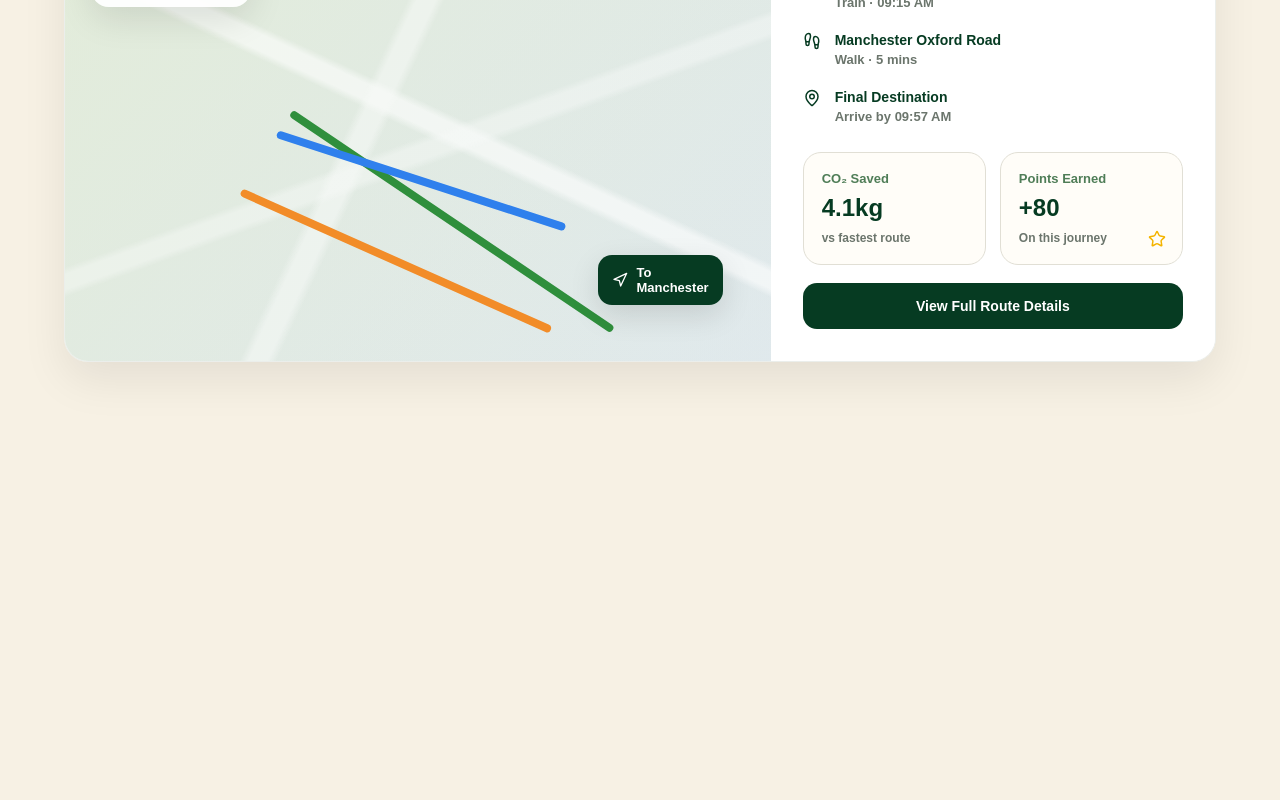
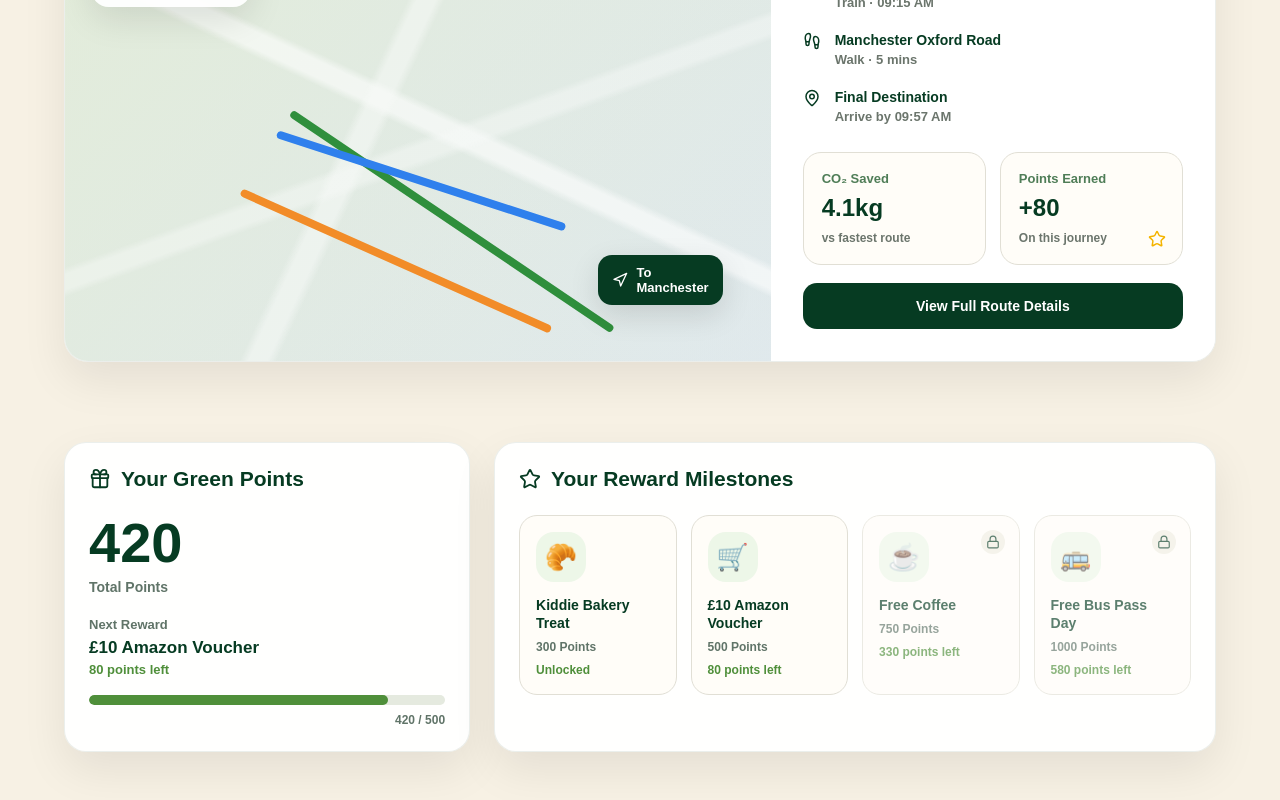
Before and after one commit to poffodile/greenroute, a React (Vite) app: page / in a window 1280 px wide. Shown: the part 1434-2234 px from the top of the page. Before the commit the page ends 1876 px from the top, so only its background shows below. Built offline with nearby package versions, Linux system fonts and the light colour scheme.

Commit message:
Added  Rewards component with styling and data; integrate into App component

```diff
--- a/src/App.jsx
+++ b/src/App.jsx
@@ -5,6 +5,7 @@ import "./App.css";
 import RouteComparison from "./components/RouteComparison/RouteComparison";
 import RoutePreview from "./components/RoutePreview/RoutePreview";
 import { RouteOffIcon } from "lucide-react";
+import Rewards from "./components/Rewards/Rewards";
 
 function App() {
   return (
@@ -14,6 +15,7 @@ function App() {
       <JourneyPlanner />
       <RouteComparison />
       <RoutePreview />
+      <Rewards />
     </div>
   );
 }
--- a/src/components/Rewards/Rewards.css
+++ b/src/components/Rewards/Rewards.css
@@ -0,0 +1,210 @@
+.rewards-section {
+    width: 100%;
+    background: #f7f1e4;
+    padding: 0 64px 80px;
+  }
+
+  .rewards-grid {
+    max-width: 1400px;
+    margin: 0 auto;
+
+    display: grid;
+    grid-template-columns: 0.9fr 1.6fr;
+    gap: 24px;
+  }
+
+  .points-card,
+  .milestones-card {
+    background: rgba(255, 255, 255, 0.96);
+    border-radius: 22px;
+    padding: 24px;
+    border: 1px solid rgba(6, 59, 34, 0.08);
+    box-shadow: 0 18px 45px rgba(0, 0, 0, 0.08);
+  }
+
+  .points-header,
+  .milestones-header {
+    display: flex;
+    align-items: center;
+    gap: 10px;
+    color: #063b22;
+    margin-bottom: 24px;
+  }
+
+  .points-header h2,
+  .milestones-header h2 {
+    margin: 0;
+    font-size: 21px;
+    font-weight: 900;
+  }
+
+  .points-content {
+    margin-bottom: 22px;
+  }
+
+  .points-content h3 {
+    margin: 0;
+    color: #063b22;
+    font-size: 56px;
+    line-height: 1;
+    font-weight: 900;
+  }
+
+  .points-content p {
+    margin: 8px 0 0;
+    color: #607468;
+    font-size: 14px;
+    font-weight: 700;
+  }
+
+  .next-reward {
+    margin-bottom: 18px;
+  }
+
+  .next-reward span {
+    display: block;
+    color: #607468;
+    font-size: 13px;
+    font-weight: 800;
+    margin-bottom: 6px;
+  }
+
+  .next-reward strong {
+    display: block;
+    color: #063b22;
+    font-size: 17px;
+    font-weight: 900;
+    margin-bottom: 4px;
+  }
+
+  .next-reward p {
+    margin: 0;
+    color: #4f8f3a;
+    font-size: 13px;
+    font-weight: 900;
+  }
+
+  .progress-bar {
+    width: 100%;
+    height: 10px;
+    background: #e5eadf;
+    border-radius: 999px;
+    overflow: hidden;
+    margin-bottom: 8px;
+  }
+
+  .progress-fill {
+    height: 100%;
+    background: #4f8f3a;
+    border-radius: 999px;
+  }
+
+  .points-card small {
+    display: block;
+    color: #607468;
+    font-size: 12px;
+    font-weight: 800;
+    text-align: right;
+  }
+
+  .reward-list {
+    display: grid;
+    grid-template-columns: repeat(4, 1fr);
+    gap: 14px;
+  }
+
+  .reward-card {
+    position: relative;
+    background: #fffdf8;
+    border: 1px solid #e1dfd5;
+    border-radius: 18px;
+    padding: 16px;
+    min-height: 165px;
+  }
+
+  .reward-card.locked {
+    opacity: 0.65;
+  }
+
+  .lock-icon {
+    position: absolute;
+    top: 14px;
+    right: 14px;
+
+    width: 24px;
+    height: 24px;
+    border-radius: 999px;
+
+    background: #f0ede2;
+    color: #063b22;
+
+    display: flex;
+    align-items: center;
+    justify-content: center;
+  }
+
+  .reward-emoji {
+    width: 50px;
+    height: 50px;
+    border-radius: 18px;
+    background: #edf7e8;
+
+    display: flex;
+    align-items: center;
+    justify-content: center;
+
+    font-size: 26px;
+    margin-bottom: 14px;
+  }
+
+  .reward-card h3 {
+    margin: 0 0 8px;
+    color: #063b22;
+    font-size: 14px;
+    font-weight: 900;
+    line-height: 1.3;
+  }
+
+  .reward-card p {
+    margin: 0 0 6px;
+    color: #607468;
+    font-size: 12px;
+    font-weight: 800;
+  }
+
+  .reward-card span {
+    color: #4f8f3a;
+    font-size: 12px;
+    font-weight: 900;
+  }
+
+  /* Responsive */
+  @media (max-width: 1100px) {
+    .rewards-grid {
+      grid-template-columns: 1fr;
+    }
+
+    .reward-list {
+      grid-template-columns: repeat(2, 1fr);
+    }
+  }
+
+  @media (max-width: 768px) {
+    .rewards-section {
+      padding: 0 20px 60px;
+    }
+
+    .points-card,
+    .milestones-card {
+      padding: 22px;
+      border-radius: 20px;
+    }
+
+    .points-content h3 {
+      font-size: 52px;
+    }
+
+    .reward-list {
+      grid-template-columns: 1fr;
+    }
+  }
--- a/src/components/Rewards/Rewards.jsx
+++ b/src/components/Rewards/Rewards.jsx
@@ -0,0 +1,74 @@
+import { Gift, Lock, Star } from "lucide-react";
+import { rewardsData } from "../../data/rewardsData";
+import "./Rewards.css";
+
+function Rewards() {
+  const progress = (rewardsData.currentPoints / rewardsData.targetPoints) * 100;
+
+  return (
+    <section className="rewards-section">
+      <div className="rewards-grid">
+        <div className="points-card">
+          <div className="points-header">
+            <Gift size={22} />
+            <h2>Your Green Points</h2>
+          </div>
+
+          <div className="points-content">
+            <h3>{rewardsData.currentPoints}</h3>
+            <p>Total Points</p>
+          </div>
+
+          <div className="next-reward">
+            <span>Next Reward</span>
+            <strong>{rewardsData.nextReward}</strong>
+            <p>{rewardsData.pointsLeft} points left</p>
+          </div>
+
+          <div className="progress-bar">
+            <div
+              className="progress-fill"
+              style={{ width: `${progress}%` }}
+            ></div>
+          </div>
+
+          <small>
+            {rewardsData.currentPoints} / {rewardsData.targetPoints}
+          </small>
+        </div>
+
+        <div className="milestones-card">
+          <div className="milestones-header">
+            <Star size={22} />
+            <h2>Your Reward Milestones</h2>
+          </div>
+
+          <div className="reward-list">
+            {rewardsData.rewards.map((reward) => (
+              <article
+                key={reward.id}
+                className={
+                  reward.locked ? "reward-card locked" : "reward-card"
+                }
+              >
+                {reward.locked && (
+                  <div className="lock-icon">
+                    <Lock size={14} />
+                  </div>
+                )}
+
+                <div className="reward-emoji">{reward.emoji}</div>
+
+                <h3>{reward.name}</h3>
+                <p>{reward.points} Points</p>
+                <span>{reward.status}</span>
+              </article>
+            ))}
+          </div>
+        </div>
+      </div>
+    </section>
+  );
+}
+
+export default Rewards;
--- a/src/data/rewardsData.js
+++ b/src/data/rewardsData.js
@@ -0,0 +1,41 @@
+export const rewardsData = {
+    currentPoints: 420,
+    targetPoints: 500,
+    nextReward: "£10 Amazon Voucher",
+    pointsLeft: 80,
+
+    rewards: [
+      {
+        id: 1,
+        name: "Kiddie Bakery Treat",
+        points: 300,
+        status: "Unlocked",
+        emoji: "🥐",
+        locked: false,
+      },
+      {
+        id: 2,
+        name: "£10 Amazon Voucher",
+        points: 500,
+        status: "80 points left",
+        emoji: "🛒",
+        locked: false,
+      },
+      {
+        id: 3,
+        name: "Free Coffee",
+        points: 750,
+        status: "330 points left",
+        emoji: "☕",
+        locked: true,
+      },
+      {
+        id: 4,
+        name: "Free Bus Pass Day",
+        points: 1000,
+        status: "580 points left",
+        emoji: "🚌",
+        locked: true,
+      },
+    ],
+  };
```
